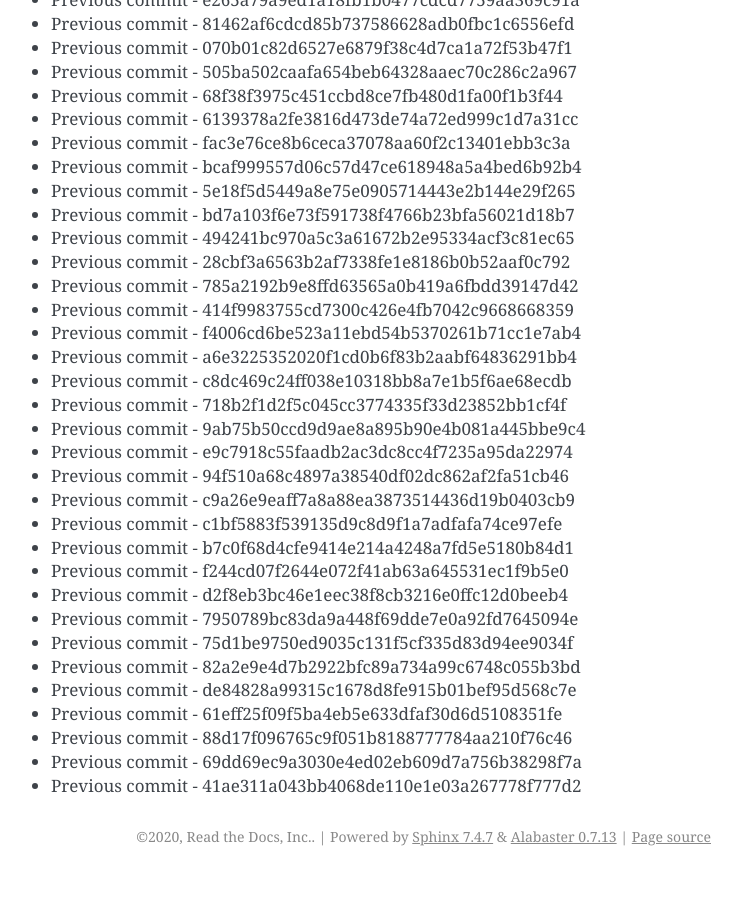
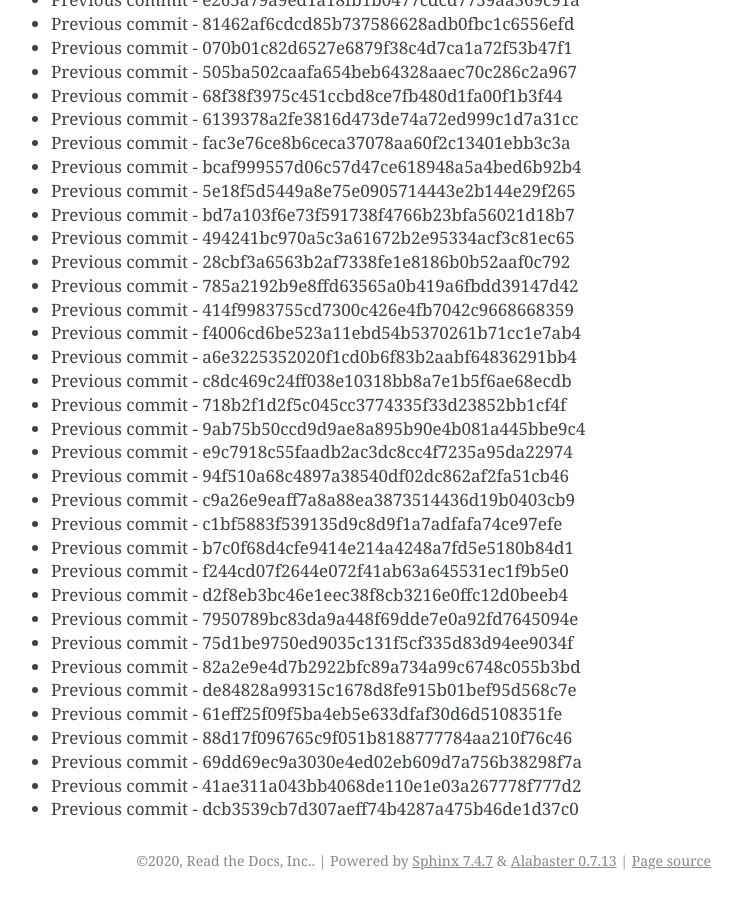
Before and after one commit to readthedocs/rtd-git-stresstest, a Sphinx documentation site: the page built from docs/updates.rst, in a window 1280 px wide and 900 px high, scrolled down 20478 px. Shown: the whole window, without its empty margins (399-1141 px from the left). Built offline with Sphinx 7.4.7, drawn with Linux system fonts in a browser that asks for light colours; before the commit the page ends 21354 px from its top, so only the background shows below that.

Commit message:
Generating commit from previous: dcb3539cb7d307aeff74b4287a475b46de1d37c0

```diff
--- a/docs/updates.rst
+++ b/docs/updates.rst
@@ -892,3 +892,4 @@ It can be tested for any performance characteristics.
 * Previous commit - 88d17f096765c9f051b8188777784aa210f76c46
 * Previous commit - 69dd69ec9a3030e4ed02eb609d7a756b38298f7a
 * Previous commit - 41ae311a043bb4068de110e1e03a267778f777d2
+* Previous commit - dcb3539cb7d307aeff74b4287a475b46de1d37c0
```
